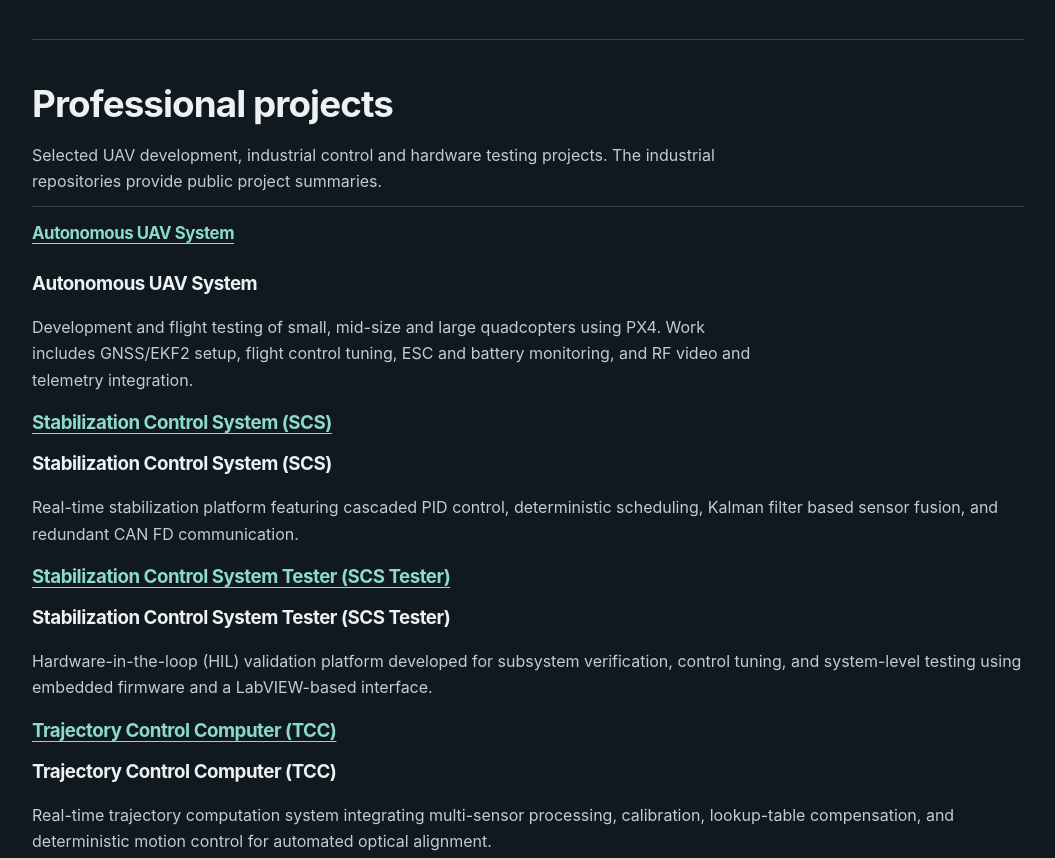
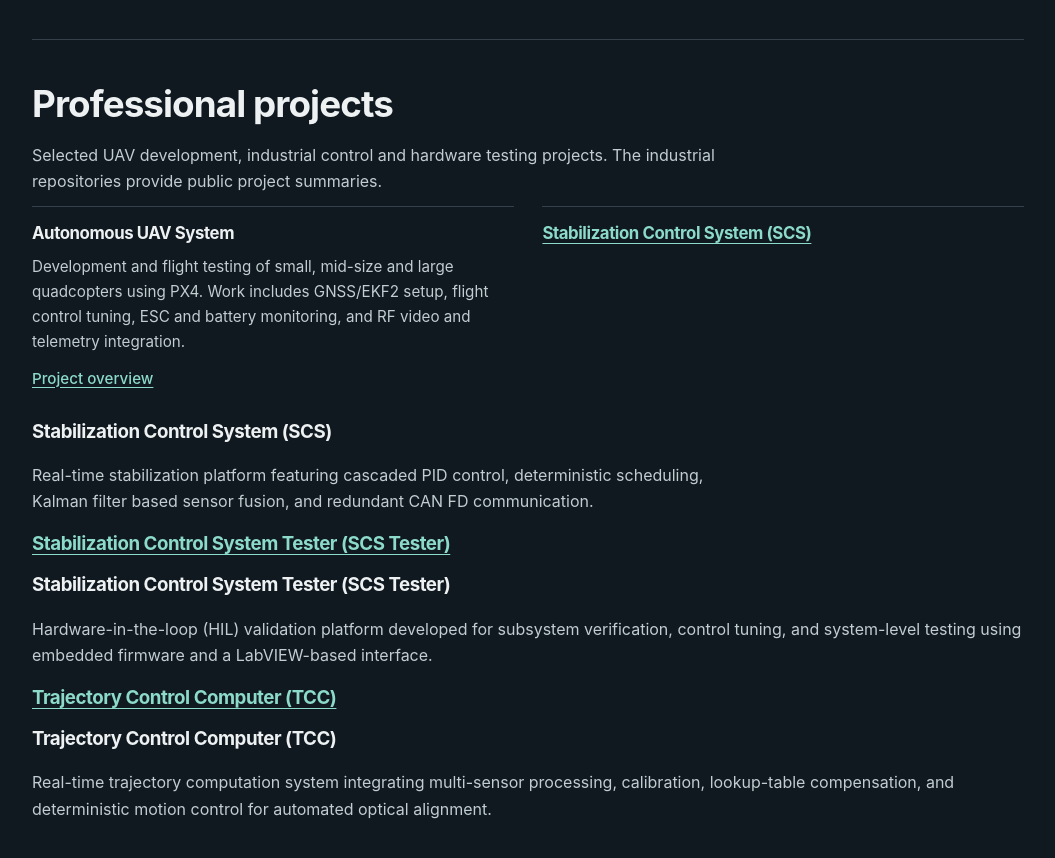
Before and after one commit to huzaifazahid888/huzaifazahid888.github.io, a plain HTML site: page index.html in a window 1280 px wide. Shown: the part 843-1701 px from the top of the page, without its empty margins (112-1167 px from the left). Drawn offline with Linux system fonts and the light colour scheme.

Commit message:
Show the UAV project title once and link its overview below

```diff
--- a/index.html
+++ b/index.html
@@ -14,10 +14,7 @@
 <p><strong>Ongoing robotics work.</strong> I extended the arm model in ROS 2, Gazebo and MoveIt for conveyor sorting and apple harvesting. In the orchard experiment, a trained appearance classifier grades each apple, depth estimates its position and LiDAR checks the observed surface. The simulated arm picked ripe, unripe and visibly damaged apples and placed each in its matching basket.</p>
 <div class="links"><a href="https://github.com/huzaifazahid888/6DOF_fyp">Project overview</a><a href="https://github.com/huzaifazahid888/6DOF_fyp/blob/main/6DOF_Robotic_Manipulator_Thesis.pdf">Thesis PDF</a><a href="https://github.com/huzaifazahid888/6DOF_fyp/blob/main/robotics_lab/src/pieas_orchard/docs/VALIDATION.md">Harvesting results</a></div></div>
 <figure><img src="https://raw.githubusercontent.com/huzaifazahid888/6DOF_fyp/main/6_DOF.png" alt="PIEAS six-axis robotic arm on its linear rail"><figcaption>Six-axis manipulator from the PIEAS final-year project.</figcaption></figure></section>
-<section id="professional"><h2>Professional projects</h2><p>Selected UAV development, industrial control and hardware testing projects. The industrial repositories provide public project summaries.</p><div class="grid"><article><h3><a href="https://github.com/huzaifazahid888/drone-development-and-flight-tests">Autonomous UAV System</a></h3><p></path></svg>
-                        </div>
-                        <h3 class="text-xl font-bold text-white mb-3 pr-8">Autonomous UAV System</h3>
-                        <p class="text-gray-400 text-sm leading-relaxed flex-grow">Development and flight testing of small, mid-size and large quadcopters using PX4. Work includes GNSS/EKF2 setup, flight control tuning, ESC and battery monitoring, and RF video and telemetry integration.</p></article>
+<section id="professional"><h2>Professional projects</h2><p>Selected UAV development, industrial control and hardware testing projects. The industrial repositories provide public project summaries.</p><div class="grid"><article><h3>Autonomous UAV System</h3><p>Development and flight testing of small, mid-size and large quadcopters using PX4. Work includes GNSS/EKF2 setup, flight control tuning, ESC and battery monitoring, and RF video and telemetry integration.</p><p class="links"><a href="https://github.com/huzaifazahid888/drone-development-and-flight-tests">Project overview</a></p></article>
 <article><h3><a href="https://github.com/huzaifazahid888/SCS">Stabilization Control System (SCS)</a></h3><p></path></svg>
                         </div>
                         <h3 class="text-xl font-bold text-white mb-3 pr-8">Stabilization Control System (SCS)</h3>
```
